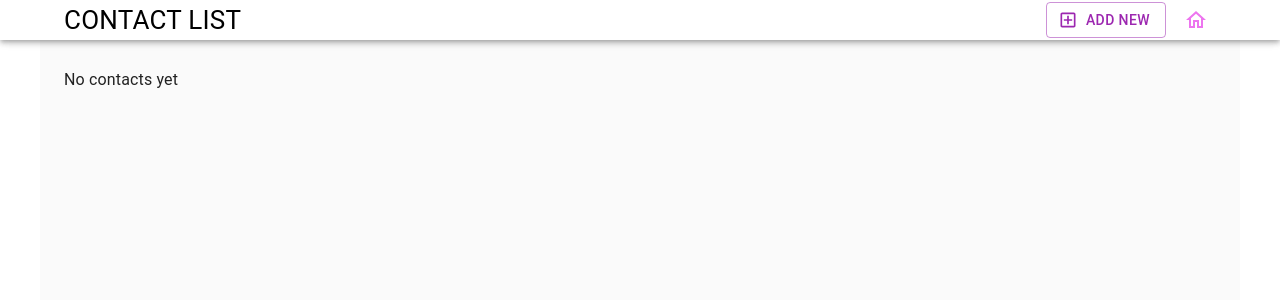
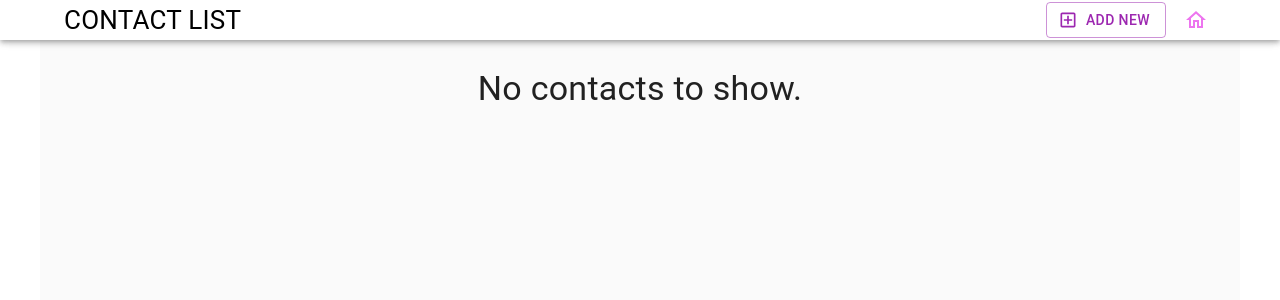
Before and after one commit to iurimp91/contact-list, a React (Create React App) app: page / in a window 1280 px wide. Shown: the top 300 px of the page. Built offline with nearby package versions, Linux system fonts and the light colour scheme.

Commit message:
feat: style no contacts message

```diff
--- a/src/pages/Home.tsx
+++ b/src/pages/Home.tsx
@@ -1,5 +1,5 @@
 import { useEffect, useState } from "react";
-import { Typography, Box, Grid } from "@mui/material";
+import { Typography, Box, Grid, Stack } from "@mui/material";
 import Contact from "../interfaces/Contact";
 import { useNavigate } from "react-router-dom";
 import { getContactList, sortContactList } from "../utils/localStorageHandlers";
@@ -85,7 +85,9 @@ export default function Home(): JSX.Element {
           ))}
         </Grid>
       ) : (
-        "No contacts yet"
+        <Stack alignItems="center">
+          <Typography variant="h4">No contacts to show.</Typography>
+        </Stack>
       )}
     </>
   );
```
